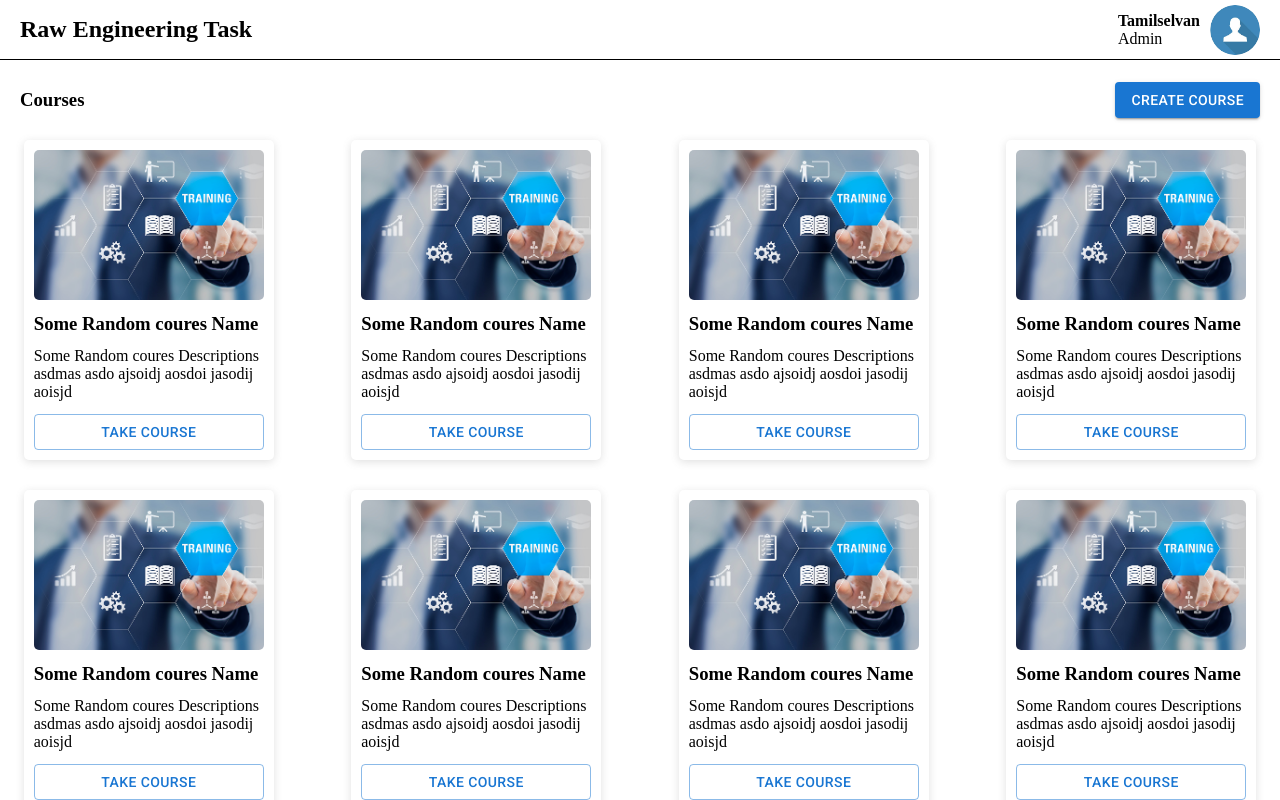
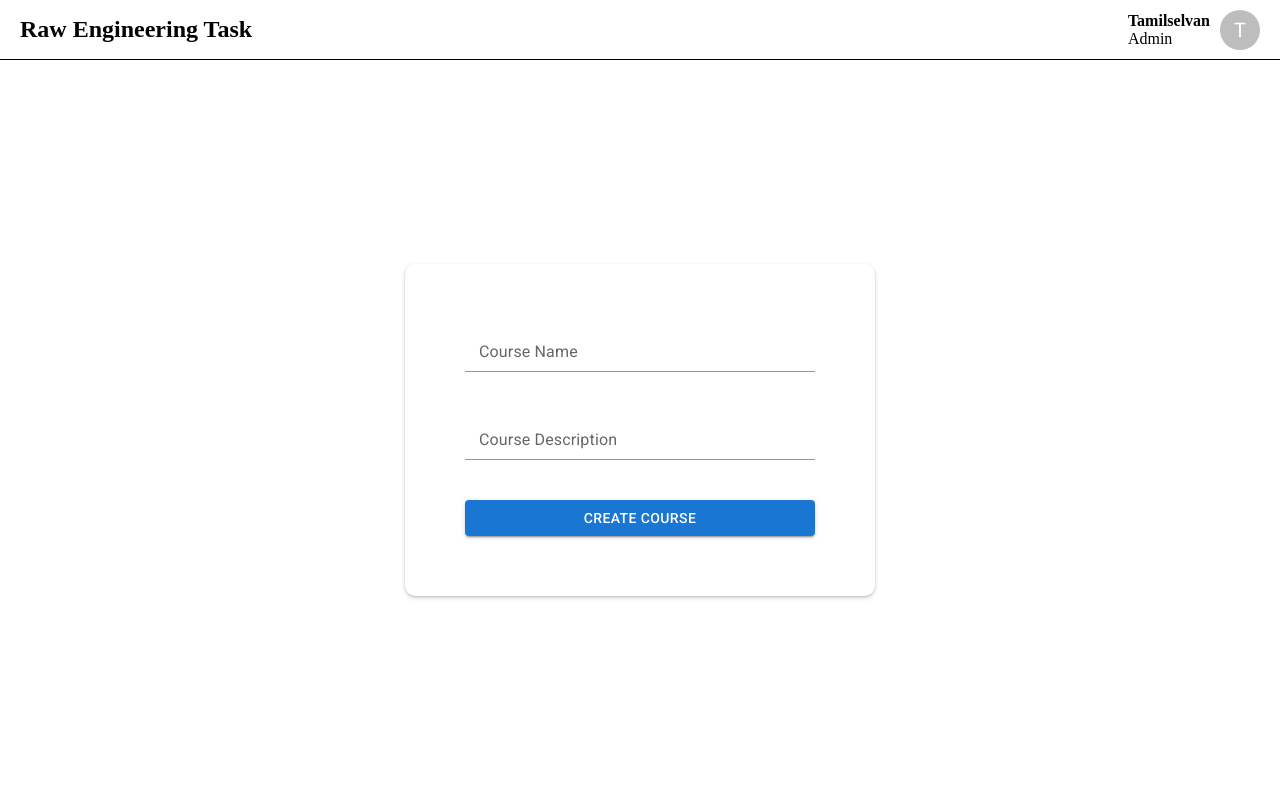
Before and after one commit to tamil-hash/front-end-raweng, a React (Vite) app: page /create-course/details in a window 1280 px wide. Before the commit this address led to /courses. Built offline with nearby package versions, Linux system fonts and the light colour scheme.

Commit message:
create course ui done

```diff
--- a/src/components/Courses/index.jsx
+++ b/src/components/Courses/index.jsx
@@ -23,7 +23,7 @@ const Courses = () => {
       </div>
       <div className="courses-body">
         {courses.map((course) => (
-          <CourseCard />
+          <CourseCard key={course} />
         ))}
       </div>
     </div>
--- a/src/components/CreateCourse/AddLessons.jsx
+++ b/src/components/CreateCourse/AddLessons.jsx
@@ -1,7 +1,31 @@
-import React from "react";
+import Card from "@mui/material/Card";
+import CardActions from "@mui/material/CardActions";
+import CardContent from "@mui/material/CardContent";
+import Button from "@mui/material/Button";
 
 const AddLessons = () => {
-  return <div>AddLessons</div>;
+  const lessonsLength = 0;
+
+  return (
+    <div className="lessons-container">
+      <h2>Add Lessons</h2>
+      {[...Array(lessonsLength)].map((value) => (
+        <Card sx={{ minWidth: 275 }}>
+          {console.log(value)}
+          <CardContent>
+            <h2>Lesson-1</h2>
+          </CardContent>
+          <CardActions>
+            <Button size="small">Delete Lesson</Button>
+          </CardActions>
+        </Card>
+      ))}
+      <Button variant="outlined">Add lesson</Button>
+      <Button variant="contained" className="create-course">
+        Finish Creating course
+      </Button>
+    </div>
+  );
 };
 
 export default AddLessons;
--- a/src/components/CreateCourse/CourseDetails.jsx
+++ b/src/components/CreateCourse/CourseDetails.jsx
@@ -1,7 +1,45 @@
-import React from "react";
+import { useNavigate } from "react-router-dom";
+
+//mui components
+import Box from "@mui/material/Box";
+import FormControl from "@mui/material/FormControl";
+import InputLabel from "@mui/material/InputLabel";
+import Input from "@mui/material/Input";
+import Button from "@mui/material/Button";
 
 const courseDetails = () => {
-  return <div>courseDetails</div>;
+  const navigate = useNavigate();
+
+  const submitCourseDetails = (event) => {
+    event.preventDefault();
+    navigate("/create-course/add-lessons");
+  };
+
+  return (
+    <div className="login-container">
+      <Box
+        component="form"
+        className="login-form"
+        noValidate
+        autoComplete="off"
+        onSubmit={submitCourseDetails}
+      >
+        <FormControl>
+          <InputLabel htmlFor="name">Course Name</InputLabel>
+          <Input id="name" type="text" required={true} />
+        </FormControl>
+        <FormControl>
+          <InputLabel htmlFor="description">Course Description</InputLabel>
+          <Input id="description" type="password" required={true} />
+        </FormControl>
+        <FormControl>
+          <Button variant="contained" type="submit">
+            Create Course
+          </Button>
+        </FormControl>
+      </Box>
+    </div>
+  );
 };
 
 export default courseDetails;
--- a/src/components/CreateCourse/index.jsx
+++ b/src/components/CreateCourse/index.jsx
@@ -1,5 +1,22 @@
+import { Suspense, lazy } from "react";
+import { Navigate, Route, Routes } from "react-router-dom";
+
+//components
+import PageLoader from "../PageLoader";
+
+const CourseDetails = lazy(() => import("./CourseDetails"));
+const AddLessons = lazy(() => import("./AddLessons"));
+
 const CreateCourse = () => {
-  return <div>CreateCourse</div>;
+  return (
+    <Suspense fallback={<PageLoader />}>
+      <Routes>
+        <Route path="details" element={<CourseDetails />} />
+        <Route path="add-lessons" element={<AddLessons />} />
+        <Route path="*" element={<Navigate to="details" />} />
+      </Routes>
+    </Suspense>
+  );
 };
 
 export default CreateCourse;
--- a/src/components/PrimaryLayout/index.jsx
+++ b/src/components/PrimaryLayout/index.jsx
@@ -1,14 +1,14 @@
 import { lazy, Suspense } from "react";
+import { Routes, Route, Navigate } from "react-router-dom";
 import "./primarylayout.css";
 
-import { Routes, Route, Navigate } from "react-router-dom";
+// mui
+import Avatar from "@mui/material/Avatar";
 
 //components
 import PageLoader from "../PageLoader";
 const Courses = lazy(() => import("../Courses"));
 const CreateCourse = lazy(() => import("../CreateCourse"));
-//assets
-import ProfilePicture from "../../assets/profilepicture.jpg";
 
 const PrimaryLayout = () => {
   return (
@@ -22,14 +22,14 @@ const PrimaryLayout = () => {
             <h4>Tamilselvan</h4>
             <p>Admin</p>
           </div>
-          <img className="profile-picture" src={ProfilePicture} alt="profile" />
+          <Avatar className="user-avatar">T</Avatar>
         </div>
       </div>
       <div className="content-area">
         <Suspense fallback={<PageLoader />}>
           <Routes>
             <Route path="courses" element={<Courses />} />
-            <Route path="create-course" element={<CreateCourse />} />
+            <Route path="create-course/*" element={<CreateCourse />} />
             <Route path="*" element={<Navigate to="courses" />} />
           </Routes>
         </Suspense>
--- a/src/components/PrimaryLayout/primarylayout.css
+++ b/src/components/PrimaryLayout/primarylayout.css
@@ -25,10 +25,7 @@
   justify-content: center;
 }
 
-.profile-picture {
-  width: 50px;
-  height: 50px;
-  border-radius: 50%;
+.user-avatar {
   margin-left: 10px;
 }
 
@@ -84,3 +81,25 @@
   object-fit: cover;
   border-radius: 5px;
 }
+
+.lessons-container {
+  display: flex;
+  flex-flow: column;
+  align-items: center;
+  justify-content: center;
+  padding: 30px;
+}
+
+.MuiCard-root {
+  overflow: visible !important;
+  margin: 30px;
+}
+
+.lessons-container .MuiButton-outlined {
+  margin: 30px;
+}
+
+button.create-course {
+  margin: 30px;
+  width: 50%;
+}
```
Also changed, not shown: src/assets/courses.svg (deleted), src/assets/profilepicture.jpg (deleted).
